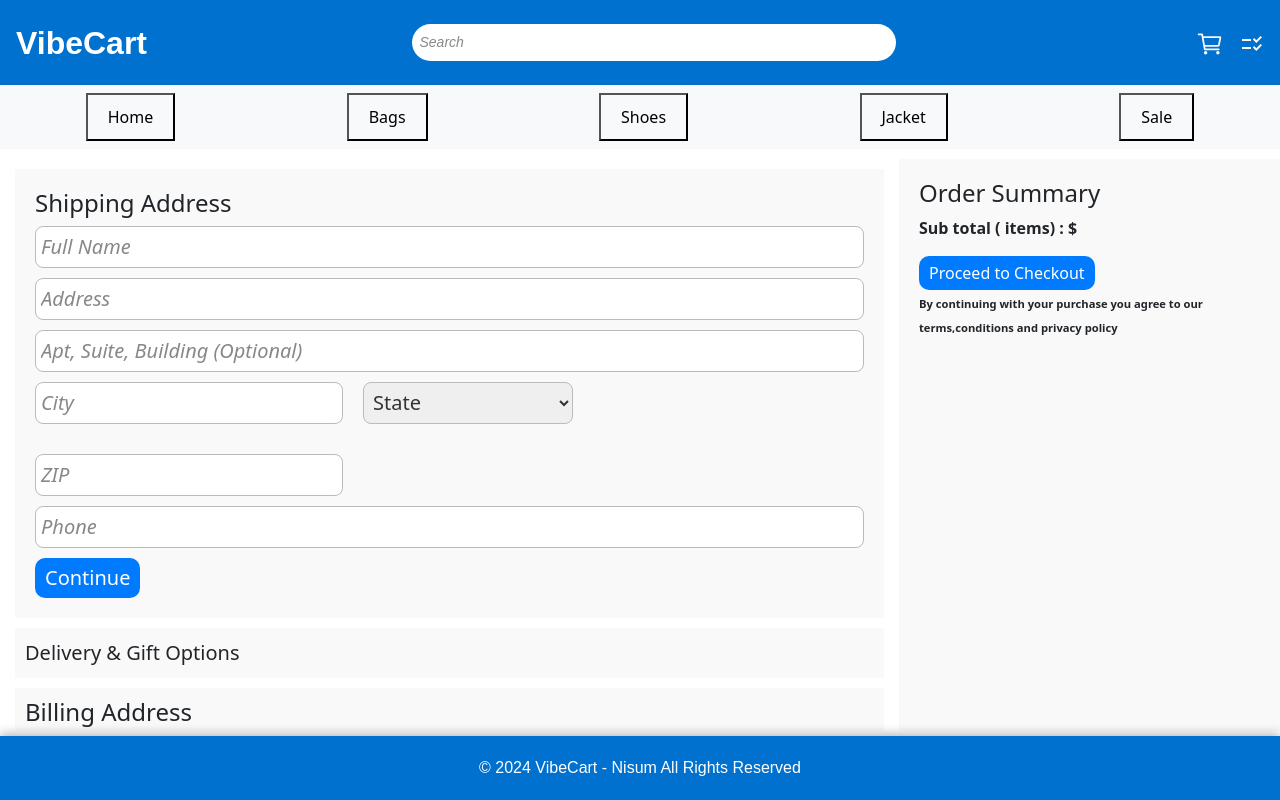
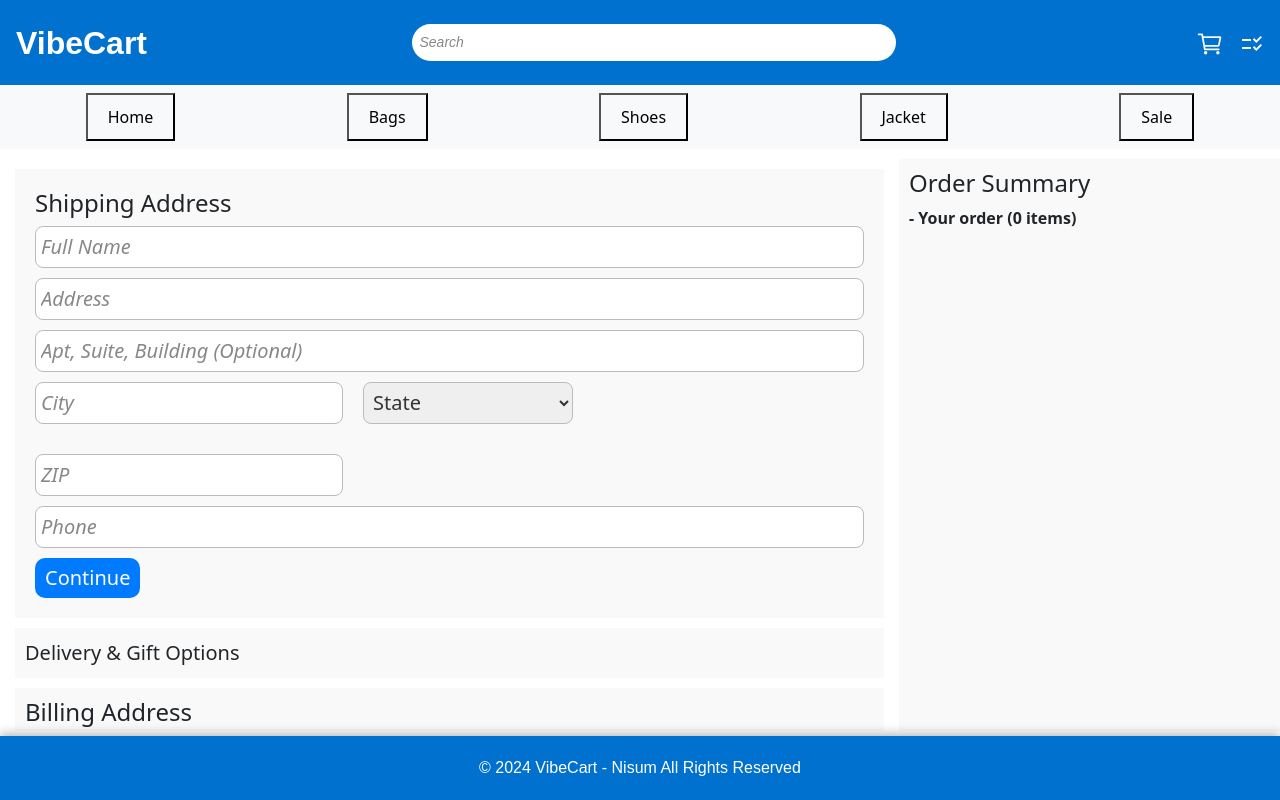
Before and after one commit to Venkat0629/vibecart-app-ui, a React (Create React App) app in the folder vibecart-ui/: page /checkout in a window 1280 px wide. Built offline with nearby package versions, Linux system fonts and the light colour scheme; a web font is replaced by a local one.

Commit message:
integrated billing amount

```diff
--- a/vibecart-ui/src/App.js
+++ b/vibecart-ui/src/App.js
@@ -1,6 +1,25 @@
-import React from 'react';
+import React, { useEffect } from 'react';
 import {Routing} from './pages/routing/Routing'
+import { useDispatch, useSelector } from 'react-redux';
+import { updatecartBillData, updateCartData } from './pages/redux-toolkit/CartSlice';
+import { calculateTotalBill } from './pages/commoncomponents/CommonFunctions';
 const App = () => {
+    const dispatch = useDispatch()
+    const { cartData,cartBillData:{totalBill},cartBillData } = useSelector((state) => state.cart);
+
+    const getCartData = () => {
+        const cartData = localStorage.getItem("cartData");
+        return cartData?.length > 0 ? JSON.parse(cartData) : []
+      }
+    useEffect(() => {
+        const cartData = getCartData();
+        dispatch(updateCartData(cartData));
+        dispatch(updatecartBillData((calculateTotalBill(cartData))));
+      }, []);
+
+      useEffect(()=> {
+        localStorage.setItem("cartBillData", JSON.stringify(cartBillData));
+      },[totalBill]);
     return (
 
 
--- a/vibecart-ui/src/pages/commoncomponents/CommonFunctions.js
+++ b/vibecart-ui/src/pages/commoncomponents/CommonFunctions.js
@@ -1,9 +1,16 @@
 
 export const calculateTotalBill = (cartData) => {
 
-    const finalPrice = cartData.reduce((total, product) => {
+    const totalCartBill = cartData.reduce((total, product) => {
         return total + (product.price * product.requestedQuantity);
     }, 0);
-    return finalPrice
+    return Math.floor(totalCartBill)
+}
 
-};
+export const calculateBillPerProduct = (cartData) => {
+   const totalAmountPerProduct= cartData?.map((data) => ({
+        ...data,
+        totalAmountPerProduct: Math.floor(data.requestedQuantity * data.price)
+    }));
+    return totalAmountPerProduct
+}
--- a/vibecart-ui/src/pages/components/CartAndCheckout/cart/Cart.js
+++ b/vibecart-ui/src/pages/components/CartAndCheckout/cart/Cart.js
@@ -11,8 +11,7 @@ import { updatecartBillData, updateCartData } from '../../../redux-toolkit/CartS
 const Cart = () => {
 
   const dispatch = useDispatch()
-  const { cartData,cartBillData:{totalBill} } = useSelector((state) => state.cart);
-
+  const { cartData,cartBillData:{totalBill},cartBillData } = useSelector((state) => state.cart);
 
   const navigate = useNavigate();
 
@@ -25,11 +24,7 @@ const Cart = () => {
   }
   // localStorage.setItem("cartData", JSON.stringify(cartData));
 
-  useEffect(() => {
-    const cartData = getCartData();
-    dispatch(updateCartData(cartData));
-    dispatch(updatecartBillData((calculateTotalBill(cartData))));
-  }, []);
+
 
   return (
     cartData?.length > 0 ?
@@ -38,7 +33,7 @@ const Cart = () => {
           <CartProducts cartData={cartData} editQuantity="true" getcartData={getCartData} navigateTo={navigateTo} />
         </div>
         <div className='orderSummaryLayout'>
-          <OrderSummary cartData={cartData} totalBill={Math.floor(totalBill)} navigateTo={navigateTo} getcartData={getCartData} />
+          <OrderSummary cartData={cartData} totalBill={totalBill} navigateTo={navigateTo} getcartData={getCartData} />
         </div>
       </div> :
       <div className='emptyCart'>
--- a/vibecart-ui/src/pages/components/CartAndCheckout/cart/CartProducts.js
+++ b/vibecart-ui/src/pages/components/CartAndCheckout/cart/CartProducts.js
@@ -3,7 +3,7 @@ import { FiMinus } from "react-icons/fi";
 import { FaPlus } from "react-icons/fa6";
 
 import './cart.css'
-import { calculateTotalBill } from '../../../commoncomponents/CommonFunctions'
+import { calculateBillPerProduct, calculateTotalBill } from '../../../commoncomponents/CommonFunctions'
 import { IoMdClose } from "react-icons/io";
 import { updatecartBillData, updateCartData } from '../../../redux-toolkit/CartSlice';
 import { useDispatch } from 'react-redux';
@@ -23,9 +23,10 @@ const CartProducts = ({ cartData, editQuantity, navigateTo }) => {
 
         else {
             const updatedData = cartData.map((data) => productId === data.id ? { ...data, requestedQuantity: e.target.value } : data);
-            dispatch(updateCartData(updatedData));
-            dispatch(updatecartBillData((calculateTotalBill(updatedData))));
-            localStorage.setItem("cartData", JSON.stringify(updatedData));
+            const finalData = calculateBillPerProduct(updatedData);
+            dispatch(updateCartData(finalData));
+            dispatch(updatecartBillData((calculateTotalBill(finalData))));
+            localStorage.setItem("cartData", JSON.stringify(finalData));
         }
     }
 
@@ -47,17 +48,18 @@ const CartProducts = ({ cartData, editQuantity, navigateTo }) => {
         }
         else {
             const updatedData = cartData.map((data) => productId === data.id ? { ...data, requestedQuantity: updatedQuantity } : data);
-            dispatch(updateCartData(updatedData));
-            dispatch(updatecartBillData((calculateTotalBill(updatedData))));
-            localStorage.setItem("cartData", JSON.stringify(updatedData));
+            const finalData = calculateBillPerProduct(updatedData);
+            dispatch(updateCartData(finalData));
+            dispatch(updatecartBillData((calculateTotalBill(finalData))));
+            localStorage.setItem("cartData", JSON.stringify(finalData));
         }
     }
-
     const handleRemoveCartItem = (productId) => {
         const updatedData = cartData.filter((item) => item.id !== productId);
-        dispatch(updateCartData(updatedData));
-        dispatch(updatecartBillData((calculateTotalBill(updatedData))));
-        localStorage.setItem("cartData", JSON.stringify(updatedData));
+        const finalData = calculateBillPerProduct(updatedData);
+        dispatch(updateCartData(finalData));
+        dispatch(updatecartBillData((calculateTotalBill(finalData))));
+        localStorage.setItem("cartData", JSON.stringify(finalData));
     }
 
     const handlecartItemClick = (productId) => {
@@ -77,8 +79,8 @@ const CartProducts = ({ cartData, editQuantity, navigateTo }) => {
                             <h4 className='icon-styles' onClick={() => handlecartItemClick(product.id)}>{product.productName}</h4>
                             {editQuantity && <IoMdClose className='icon-styles' onClick={() => handleRemoveCartItem(product.id)}/>}
                         </div>
-                        <p>{product.description}</p>
-                        <p style={{ color: "red" }}>${product.price}</p>
+                        {editQuantity && <p>{product.description}</p>}
+{                  editQuantity ?      <p style={{ color: "red" }}>${product.price}</p> :<p style={{ color: "red" }}>${product.totalAmountPerProduct}</p> }
                         <div className='quantityLayout'>
                             <b>Qty</b> : {editQuantity ?
                                 <>
--- a/vibecart-ui/src/pages/components/CartAndCheckout/checkout/Checkout.js
+++ b/vibecart-ui/src/pages/components/CartAndCheckout/checkout/Checkout.js
@@ -2,9 +2,12 @@ import React from 'react'
 import './checkout.css'
 import Shipping from './Shipping'
 import Payment from './Payment'
-import OrderSummary from '../cart/OrderSummary'
+import OrderSummary from './OrderSummary'
+import { useSelector } from 'react-redux'
 
 const Checkout = () => {
+  const { cartData,cartBillData:{totalBill},cartBillData } = useSelector((state) => state.cart);
+
   return (
     <div class="checkout-container">
         <div class="checkout-component-layout">
@@ -12,7 +15,7 @@ const Checkout = () => {
             <div class="checkout-item ">Delivery & Gift Options</div>
             <div class="checkout-item "><Payment/></div>
         </div>
-        <div class="checkout-order-container"><OrderSummary/></div>
+        <div class="checkout-order-container"><OrderSummary cartData={cartData} cartBillData={cartBillData}/></div>
     </div>
   )
 }
--- /dev/null
+++ b/vibecart-ui/src/pages/components/CartAndCheckout/checkout/OrderSummary.js
@@ -0,0 +1,14 @@
+import React from 'react'
+import CartProducts from '../cart/CartProducts'
+
+const OrderSummary = ({cartData,cartBillData}) => {
+  return (
+    <div className='ordersummary-checkout-container'>
+           <h4>Order Summary</h4>
+           <p><b> - Your order ({cartData?.length} items)</b></p>
+           <CartProducts cartData={cartData}/>
+    </div>
+  )
+}
+
+export default OrderSummary
--- /dev/null
+++ b/vibecart-ui/src/pages/components/CartAndCheckout/checkout/ordersummary.css
@@ -0,0 +1,5 @@
+.ordersummary-checkout-container{
+    display: flex;
+    flex-direction: column;
+    gap: 10px;
+}
--- a/vibecart-ui/src/pages/redux-toolkit/CartSlice.js
+++ b/vibecart-ui/src/pages/redux-toolkit/CartSlice.js
@@ -3,39 +3,7 @@ import { createSlice } from "@reduxjs/toolkit";
 export const cartSlice = createSlice({
     name: "cart",
     initialState: {
-        cartData: [
-            {
-                productName: 'Classic T-Shirt',
-                id: 1,
-                description: 'A comfortable and stylish t-shirt made from 100% cotton.',
-                quantity: 100,
-                size: 'M',
-                requestedQuantity: 1,
-                price: 19.99,
-                image: 'https://images.pexels.com/photos/292999/pexels-photo-292999.jpeg?cs=srgb&dl=pexels-goumbik-292999.jpg&fm=jpg'
-            },
-            {
-                productName: 'Classic T-Shirt',
-                id: 2,
-                description: 'A comfortable and stylish t-shirt made from 100% cotton.',
-                quantity: 15,
-                size: 'M',
-                requestedQuantity: 1,
-                price: 19.99,
-                image: 'https://images.pexels.com/photos/292999/pexels-photo-292999.jpeg?cs=srgb&dl=pexels-goumbik-292999.jpg&fm=jpg'
-            },
-            {
-                productName: 'Classic T-Shirt',
-                id: 3,
-                description: 'A comfortable and stylish t-shirt made from 100% cotton.',
-                quantity: 1,
-                requestedQuantity: 1,
-                size: 'M',
-                price: 19.99,
-                image: 'https://images.pexels.com/photos/292999/pexels-photo-292999.jpeg?cs=srgb&dl=pexels-goumbik-292999.jpg&fm=jpg'
-            }
-
-        ],
+        cartData: [],
         cartBillData: {
             totalBill: 0
         }
```
